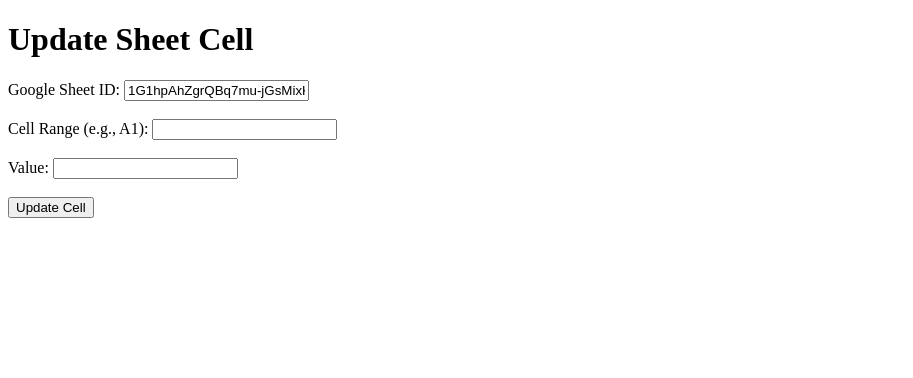
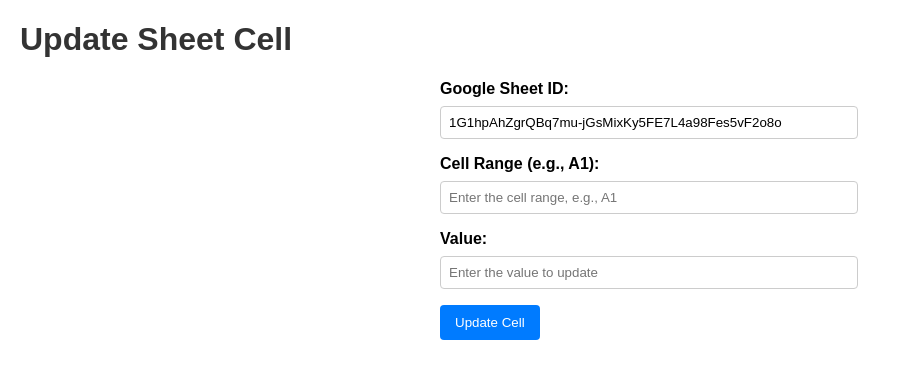
Before and after one commit to bpecd/bpecd, a plain HTML site: page index.html in a window 1280 px wide. Shown: the whole page, without its empty margins (0-913 px from the left). Drawn offline with Linux system fonts and the light colour scheme.

Commit message:
Update index.html

```diff
--- a/index.html
+++ b/index.html
@@ -4,23 +4,63 @@
   <meta charset="UTF-8">
   <meta name="viewport" content="width=device-width, initial-scale=1.0">
   <title>Update Google Sheet Cell</title>
+  <style>
+    body {
+      font-family: Arial, sans-serif;
+      margin: 20px;
+    }
+    h1 {
+      color: #333;
+    }
+    form {
+      max-width: 400px;
+      margin: 0 auto;
+    }
+    label {
+      display: block;
+      margin-bottom: 8px;
+      font-weight: bold;
+    }
+    input {
+      width: 100%;
+      padding: 8px;
+      margin-bottom: 16px;
+      border: 1px solid #ccc;
+      border-radius: 4px;
+    }
+    button {
+      background-color: #007BFF;
+      color: #fff;
+      border: none;
+      padding: 10px 15px;
+      cursor: pointer;
+      border-radius: 4px;
+    }
+    button:hover {
+      background-color: #0056b3;
+    }
+    #result {
+      margin-top: 20px;
+      font-weight: bold;
+    }
+  </style>
 </head>
 <body>
   <h1>Update Sheet Cell</h1>
   <form id="updateForm">
     <label for="sheetId">Google Sheet ID:</label>
-    <input type="text" id="sheetId" value="1G1hpAhZgrQBq7mu-jGsMixKy5FE7L4a98Fes5vF2o8o" required><br><br>
+    <input type="text" id="sheetId" value="1G1hpAhZgrQBq7mu-jGsMixKy5FE7L4a98Fes5vF2o8o" required>
 
     <label for="cellRange">Cell Range (e.g., A1):</label>
-    <input type="text" id="cellRange" required><br><br>
+    <input type="text" id="cellRange" placeholder="Enter the cell range, e.g., A1" required>
 
     <label for="cellValue">Value:</label>
-    <input type="text" id="cellValue" required><br><br>
+    <input type="text" id="cellValue" placeholder="Enter the value to update" required>
 
     <button type="submit">Update Cell</button>
   </form>
 
-  <p id="result"></p>
+  <p id="result" style="color: green;"></p>
 
   <script>
     const form = document.getElementById('updateForm');
@@ -30,8 +70,13 @@
       e.preventDefault();
 
       const sheetId = document.getElementById('sheetId').value.trim();
-      const range = document.getElementById('cellRange').value;
-      const value = document.getElementById('cellValue').value;
+      const range = document.getElementById('cellRange').value.trim();
+      const value = document.getElementById('cellValue').value.trim();
+
+      // Clear previous result message
+      result.textContent = '';
+      result.style.color = 'blue';
+      result.textContent = 'Updating...';
 
       try {
         // The URL of your Google Apps Script Web App
@@ -43,16 +88,22 @@
           body: JSON.stringify({ sheetId, range, value }),
         });
 
-        // If the response is successful, handle the JSON response
+        if (!response.ok) {
+          throw new Error(`HTTP error! Status: ${response.status}`);
+        }
+
         const data = await response.json();
 
         if (data.status === 'success') {
+          result.style.color = 'green';
           result.textContent = data.message;
         } else {
+          result.style.color = 'red';
           result.textContent = `Error: ${data.message}`;
         }
       } catch (error) {
         console.error("Error during fetch:", error);
+        result.style.color = 'red';
         result.textContent = `Error: ${error.message}`;
       }
     });
```
